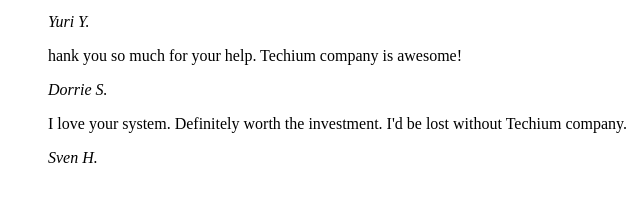
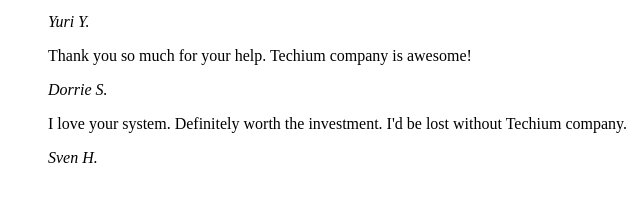
Before and after one commit to MichaelTwG/holbertonschool-web_front_end, a plain HTML site: page html_advanced/29-index.html in a window 1280 px wide. Shown: the part 2030-2247 px from the top of the page, 0-640 px from the left. Drawn offline with Linux system fonts and the light colour scheme.

Commit message:
bloquote and cite, task 29

```diff
--- a/html_advanced/29-index.html
+++ b/html_advanced/29-index.html
@@ -172,7 +172,7 @@
                         </article>
                         <article>
                             <blockquote>
-                                <p>hank you so much for your help. Techium company is awesome!</p>
+                                <p>Thank you so much for your help. Techium company is awesome!</p>
                                 <cite>Dorrie S.</cite>
                             </blockquote>
                         </article>
```
